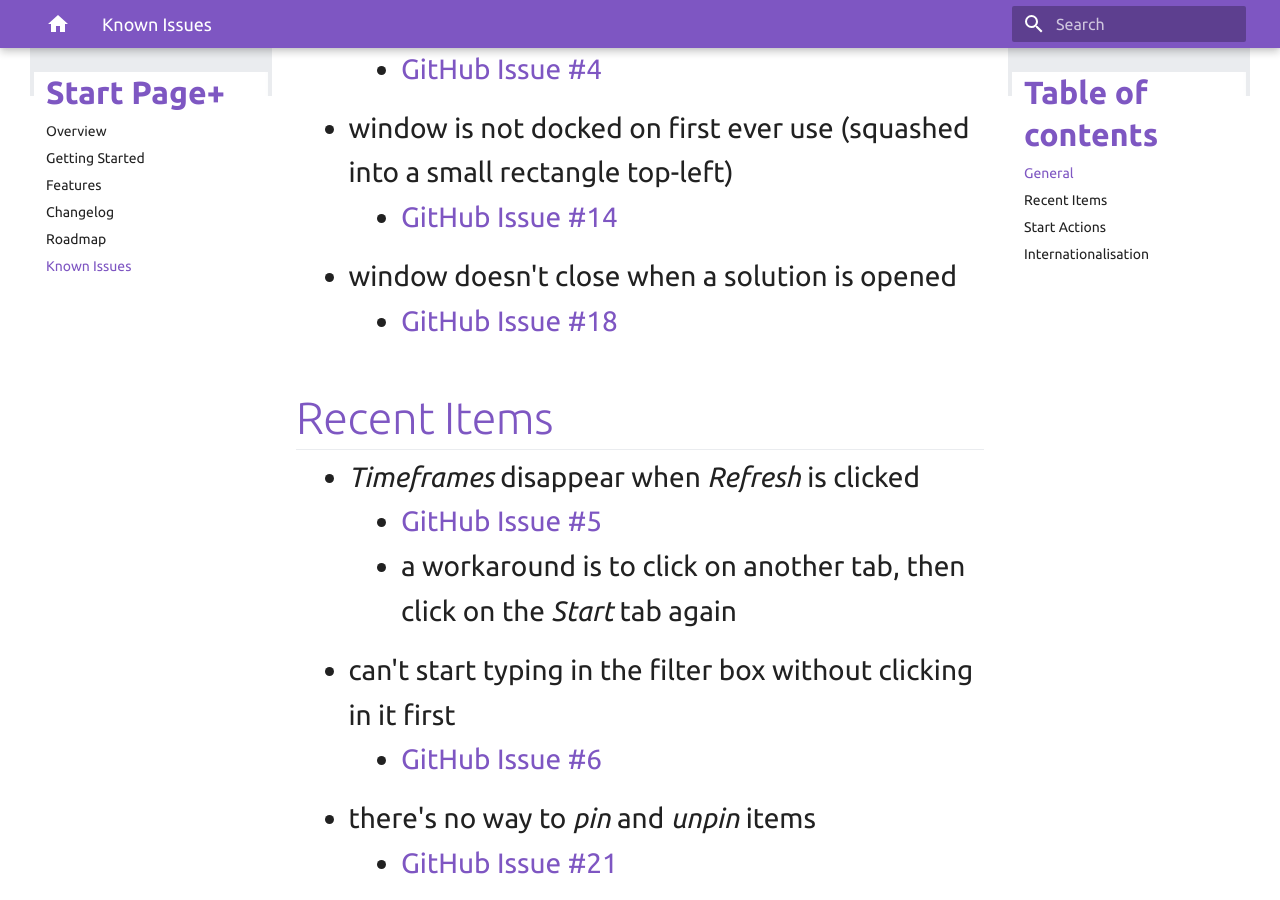
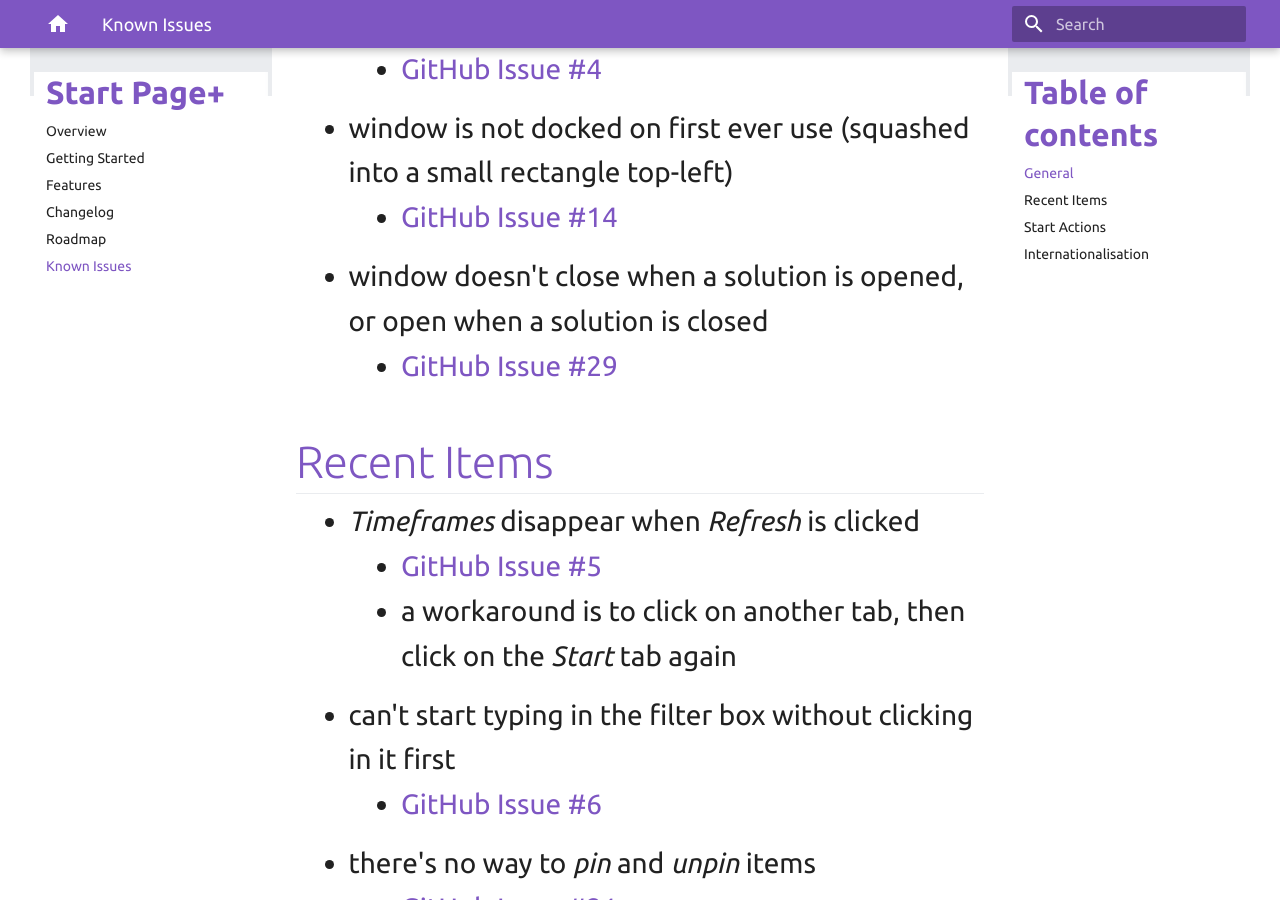
Before and after one commit to luminous-software/start-page-plus, an MkDocs documentation site: the page built from docs-source/known-issues.md, in a window 1280 px wide and 900 px high, scrolled down 585 px. Built offline with MkDocs 1.6.1 and Material for MkDocs 9.7.7, drawn with Linux system fonts in a browser that asks for light colours; old or Windows-style settings are respelled for this version of MkDocs.

Commit message:
Update known-issuesmd

```diff
--- a/docs-source/known-issues.md
+++ b/docs-source/known-issues.md
@@ -8,13 +8,13 @@
     - [GitHub Issue #4][github-issue-4]
   - window is not docked on first ever use (squashed into a small rectangle top-left)
     - [GitHub Issue #14][github-issue-14]
-  - window doesn't close when a solution is opened
-    - [GitHub Issue #18][github-issue-18]
+  - window doesn't close when a solution is opened, or open when a solution is closed
+    - [GitHub Issue #29][github-issue-29]
 
 [github-issue-3]: https://github.com/luminous-software/start-page-plus/issues/3
 [github-issue-4]: https://github.com/luminous-software/start-page-plus/issues/4
 [github-issue-14]: https://github.com/luminous-software/start-page-plus/issues/14
-[github-issue-18]: https://github.com/luminous-software/start-page-plus/issues/18
+[github-issue-29]: https://github.com/luminous-software/start-page-plus/issues/29
 
 ## Recent Items
 
```
